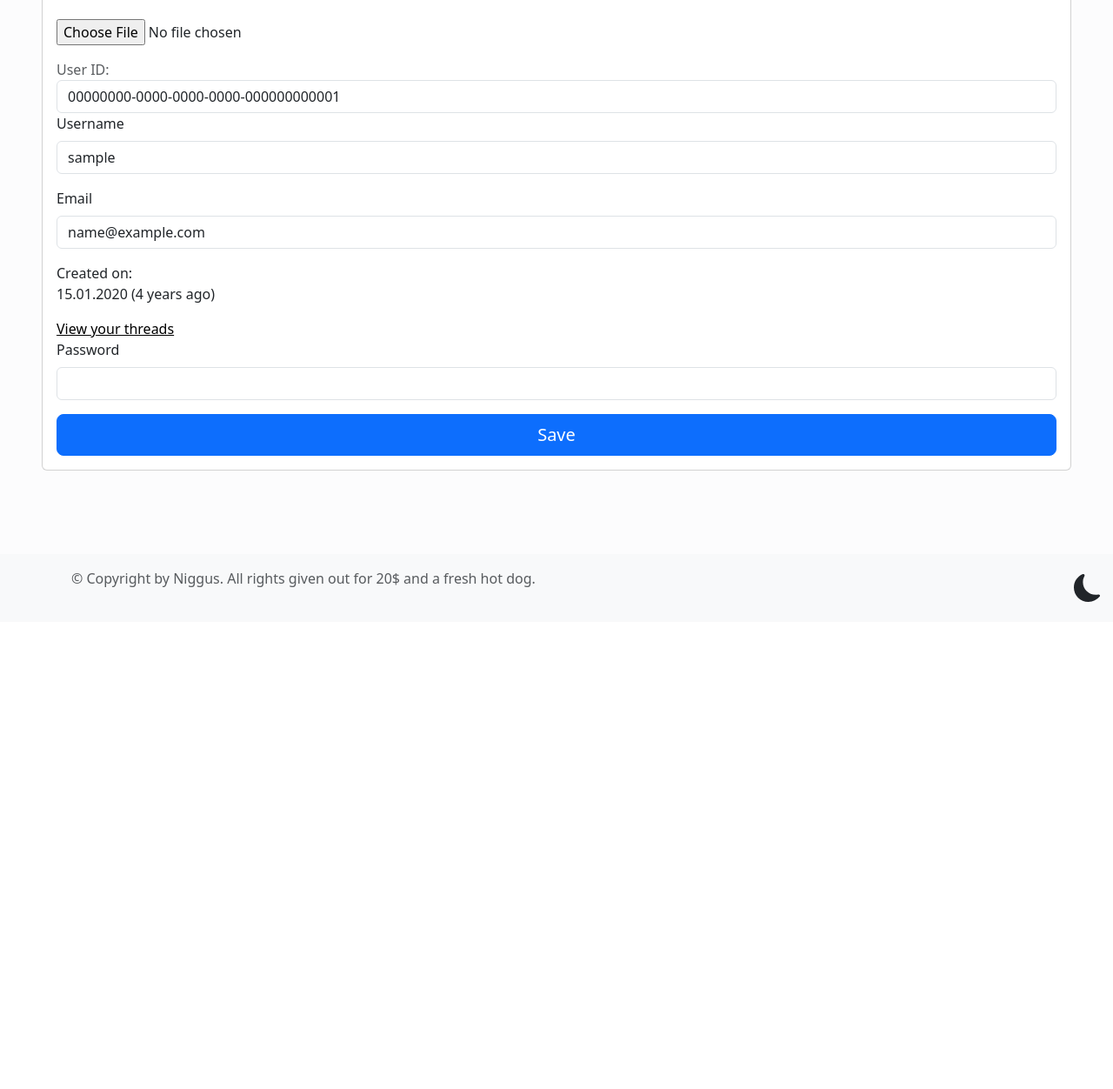
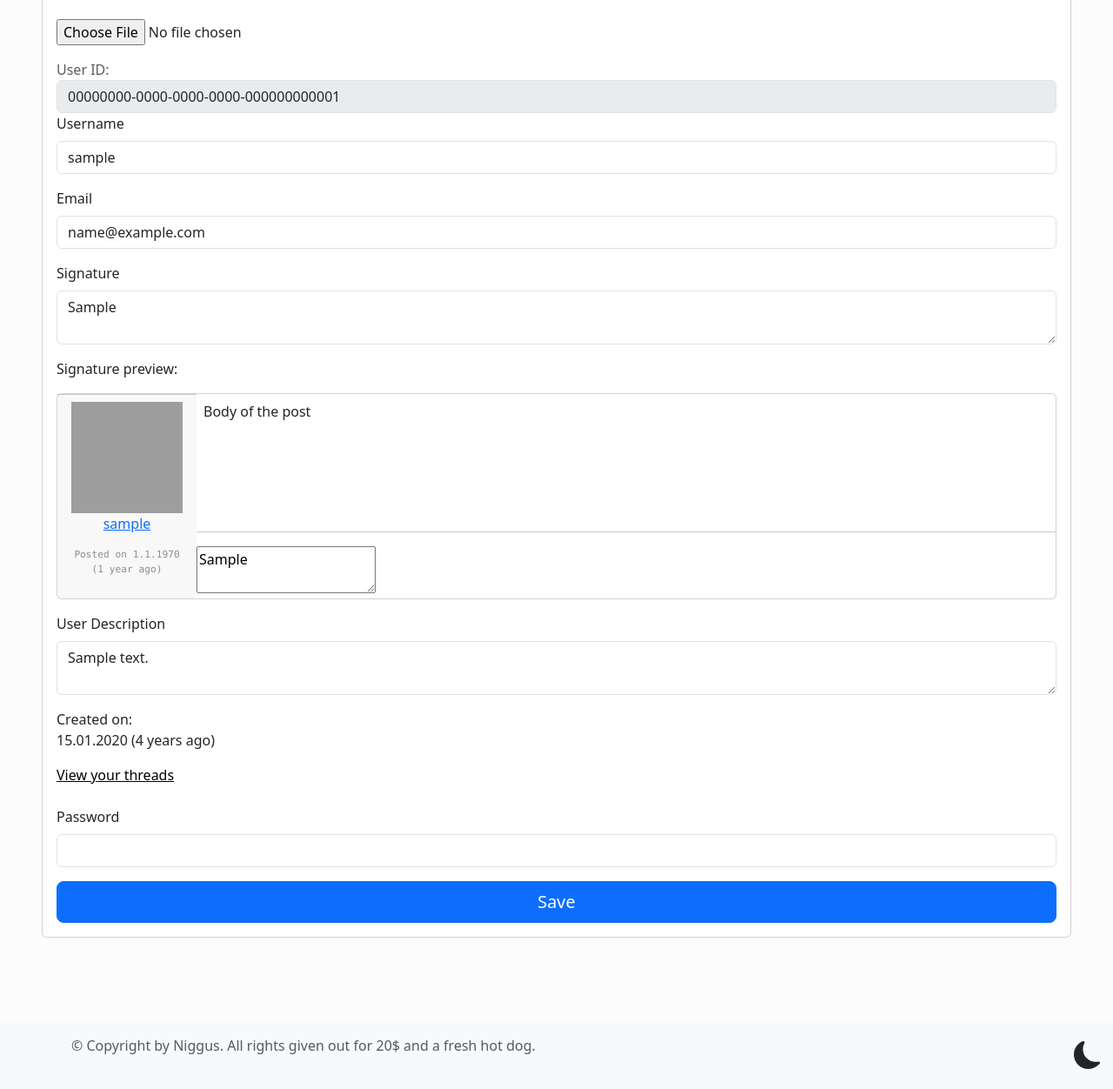
Before and after one commit to Quartzy0/daforum, a Flask app: page /user/ in a window 1280 px wide. Shown: the part 519-1771 px from the top of the page at 87% size. Before the commit the page ends 1211 px from the top, so only its background shows below. Run offline with Flask 3, Linux system fonts and the light colour scheme; a user stored in the database is signed in; tables that the repository leaves empty hold one stand-in row (values such as "Sample post"); parts of the project's set-up code (start-up, migrations or seed data) failed here and were passed over; some libraries are stand-ins or nearby versions; grey boxes are pictures that could not be loaded.

Commit message:
Add user signatures + descriptions - Allow user to set signature and description in edit-profile.html - Display the signature in previews and threads, but not when listing many threads (eg: Looking at a user's liked threads) - Make macro for previewing a post - Fix showing empty error box when there is no error in signup.html and login.html

```diff
--- a/models.py
+++ b/models.py
@@ -40,6 +40,8 @@ class User(UserMixin, UuidStrMixin, db.Model):
     password_salt = db.Column(db.LargeBinary(16), nullable=False)
     created_at = db.Column(db.DateTime, nullable=False, default=datetime.utcnow)
     has_profile_pic = db.Column(db.Boolean, nullable=False, default=False)
+    description = db.Column(db.String, nullable=True)
+    signature = db.Column(db.String, nullable=True)
 
     def __init__(self, username, email, password_hash, password_salt):
         self.username = username
--- a/templates/post.html
+++ b/templates/post.html
@@ -26,7 +26,7 @@
     </div>
 {% endmacro %}
 
-{% macro post(post, current_user, clickable, isThread, classes) %}
+{% macro post(post, current_user, clickable, isThread, showSignature, classes) %}
     {% if clickable  %}
         {% if isThread %}
         {% set onClick="onclick=\"window.location.href='" + url_for('thread.view_thread', thread_id=post.id) + "'\"" %}
@@ -52,6 +52,14 @@
             <div class="m-2">
                 {{ post.body | render_markdown | safe }}
             </div>
+            {% if (showSignature is not defined or showSignature) and post.author.signature %}
+                <div class="flex-shrink-1" style="margin-top: auto;">
+                    <hr/>
+                    <div class="p-0" style="max-height: 6rem; overflow: scroll;">
+                    {{ post.author.signature | render_markdown | safe }}
+                    </div>
+                </div>
+            {% endif %}
         </div>
         <div class="card-footer flex-shrink-1 d-flex flex-column align-items-center" {{ onClick | safe }}>
             <img src="{{ post.author.get_profile_pic() }}" alt="{{ post.author.username }}" width="128" height="128">
@@ -64,3 +72,37 @@
         </div>
     </div>
 {% endmacro %}
+
+{% macro post_preview(body, current_user, signature, classes) %}
+    <div class="card d-flex flex-row-reverse {{ classes }}">
+        <div class="card-body d-flex flex-column p-0">
+            <div class="m-2">
+                {{ body | render_markdown | safe }}
+            </div>
+            <div class="flex-shrink-1" style="margin-top: auto;">
+                <hr/>
+                <div class="p-0" style="max-height: 6rem; overflow: scroll;">
+                {% if signature is defined and signature %}
+                {{ signature }}
+                {% elif current_user is defined and current_user.is_authenticated and current_user.signature %}
+                {{ current_user.signature | render_markdown | safe }}
+                {% endif %}
+                </div>
+            </div>
+        </div>
+        <div class="card-footer flex-shrink-1 d-flex flex-column align-items-center">
+            {% if current_user is defined and current_user.is_authenticated %}
+                <img src="{{ current_user.get_profile_pic() }}" alt="{{ current_user.username }}" width="128" height="128">
+                <p><a href="{{ url_for('users.view_user', user_id=current_user.id) }}">{{ current_user.username }}</a>
+            {% else %}
+                <img src="{{ url_for('static', filename="img/profile.png") }}" alt="User profile pic" width="128" height="128">
+                <p><a href="">User</a>
+            {% endif %}
+            <p class="text-body-tertiary font-monospace text-center" style="font-size: 0.7rem;">
+                Posted on 1.1.1970
+                <br>
+                (1 year ago)
+            </p>
+        </div>
+    </div>
+{% endmacro %}
--- a/templates/users/edit-profile.html
+++ b/templates/users/edit-profile.html
@@ -1,4 +1,5 @@
 {% extends "base.html" %}
+{% import "post.html" as post %}
 
 {% block title %}Edit profile{% endblock %}
 
@@ -19,7 +20,7 @@
 
                 <div class="text-muted">
                     <label for="user_id">User ID:</label>
-                    <input id="user_id" value="{{ current_user.id }}" type="text" class="form-control" readonly>
+                    <input id="user_id" value="{{ current_user.id }}" type="text" class="form-control" disabled readonly>
                 </div>
 
                 <div class="mb-3">
@@ -32,6 +33,20 @@
                     {{ form.email(class='form-control') }}
                 </div>
 
+                <div class="mb-3">
+                    {{ form.signature.label(class='form-label') }}
+                    {{ form.signature(only_input=True, class='form-control', rows='2', placeholder='Signature') }}
+                </div>
+                <div class="mb-3">
+                    <p>Signature preview:</p>
+                    {{ post.post_preview("Body of the post", current_user, form.signature(only_preview=True)) }}
+                </div>
+
+                <div class="mb-3">
+                    {{ form.description.label(class='form-label') }}
+                    {{ form.description(class='form-control') }}
+                </div>
+
                 <p>
                     Created on:
                     <br>
@@ -39,6 +54,9 @@
                 </p>
 
                 <a class="link-body-emphasis" href="{{ url_for('users.user_threads', user_id=current_user.id) }}">View your threads</a>
+
+                <br>
+                <br>
 
                 <div class="mb-3">
                     {{ form.password.label(class='form-label') }}
@@ -107,3 +125,7 @@
             {#fileElement.files = container.files;#}
     </script>
 {% endblock %}
+
+{% block extra_head %}
+{{ pagedown.html_head() }}
+{% endblock %}
--- a/templates/users/login.html
+++ b/templates/users/login.html
@@ -24,11 +24,13 @@
         {{ form.remember.label(class='form-check-label') }}
     </div>
 
+    {% if form.errors.items() | length > 0 %}
     <ul class="alert alert-danger d-flex flex-column justify-content-center align-items-center">
     {% for field, errors in form.errors.items() %}
         <li class="text-danger">{{ ', '.join(errors) }}</li>
     {% endfor %}
     </ul>
+    {% endif %}
 
     {{ form.submit(class='w-100 btn btn-lg btn-primary') }}
 
--- a/templates/users/profile.html
+++ b/templates/users/profile.html
@@ -20,6 +20,12 @@
                     </form>
                 {% endif %}
                 <h2>{{ user.username }}</h2>
+
+                {% if user.description %}
+                <p>
+                    {{ user.description }}
+                </p>
+                {% endif %}
 
                 <p>
                     <a href="{{ url_for('users.followers', user_id=user.id) }}">Followers: {{ user.followers|length }}</a>
--- a/templates/users/signup.html
+++ b/templates/users/signup.html
@@ -35,11 +35,13 @@
         {{ form.remember(class='form-check-input') }}
     </div>
 
+    {% if form.errors.items() | length > 0 %}
     <ul class="alert alert-danger d-flex flex-column justify-content-center align-items-center">
     {% for field, errors in form.errors.items() %}
         <li class="text-danger">{{ ', '.join(errors) }}</li>
     {% endfor %}
     </ul>
+    {% endif %}
     {{ form.submit(class='w-100 btn btn-lg btn-primary') }}
     <p>Already have an account? <a href="{{ url_for('users.login', **request.args) }}">Log in</a></p>
 </form>
--- a/templates/users/threads.html
+++ b/templates/users/threads.html
@@ -36,9 +36,9 @@
         {%else%}
             {% set class="disliked" %}
         {%endif%}
-        {{ post.post(thread, current_user, true, true, class) }}
+        {{ post.post(thread, current_user, true, true, false, class) }}
     {% else %}
-        {{ post.post(thread, current_user, true, true) }}
+        {{ post.post(thread, current_user, true, true, false) }}
     {% endif %}
 {% endfor %}
 </div>
@@ -49,6 +49,7 @@
 {% block javascript %}
     <script>
         let selection = document.getElementById("filter-select");
+        selection.value = "";
         function updateFilter() {
             let filter = selection.value;
             let liked = document.getElementsByClassName("liked");
--- a/users.py
+++ b/users.py
@@ -5,6 +5,7 @@ from io import BytesIO
 from PIL import Image
 from flask import Blueprint, render_template, request, redirect, url_for, flash
 from flask_login import *
+from flask_pagedown.fields import PageDownField
 from flask_wtf import FlaskForm
 from flask_wtf.file import FileField, FileAllowed
 # Import upload file element that will be used in web forms
@@ -13,7 +14,7 @@ from werkzeug.exceptions import NotFound
 # Import web form elements that will be used in web forms
 from wtforms import StringField, SubmitField, PasswordField, BooleanField
 from wtforms.validators import DataRequired, Length, EqualTo, Email
-from wtforms.widgets.core import CheckboxInput, HiddenInput
+from wtforms.widgets.core import CheckboxInput, HiddenInput, TextArea
 
 from models import User, db, minio, Thread, Follows
 
@@ -114,6 +115,8 @@ def view_current_user():
             return render_template("users/edit-profile.html", form=form)
         current_user.username = form.username.data
         current_user.email = form.email.data
+        current_user.signature = form.signature.data
+        current_user.description = form.description.data
 
         image = form.profilePicture.data
         if image is not None:
@@ -136,6 +139,8 @@ def view_current_user():
     else:
         form.username.data = current_user.username
         form.email.data = current_user.email
+        form.signature.data = current_user.signature
+        form.description.data = current_user.description
     return render_template("users/edit-profile.html", form=form)
 
 
@@ -287,6 +292,13 @@ class EditProfileForm(FlaskForm):
         "Email",
         validators=[Email("Email required")]
     )
+    description = StringField(
+        "User Description",
+        widget=TextArea()
+    )
+    signature = PageDownField(
+        "Signature"
+    )
     password = PasswordField(
         "Password",
         validators=[DataRequired(message="Password required")]
```
Also changed, not shown: templates/threads/new.html (+2 -22 lines), templates/threads/thread.html (+6 -4 lines).
